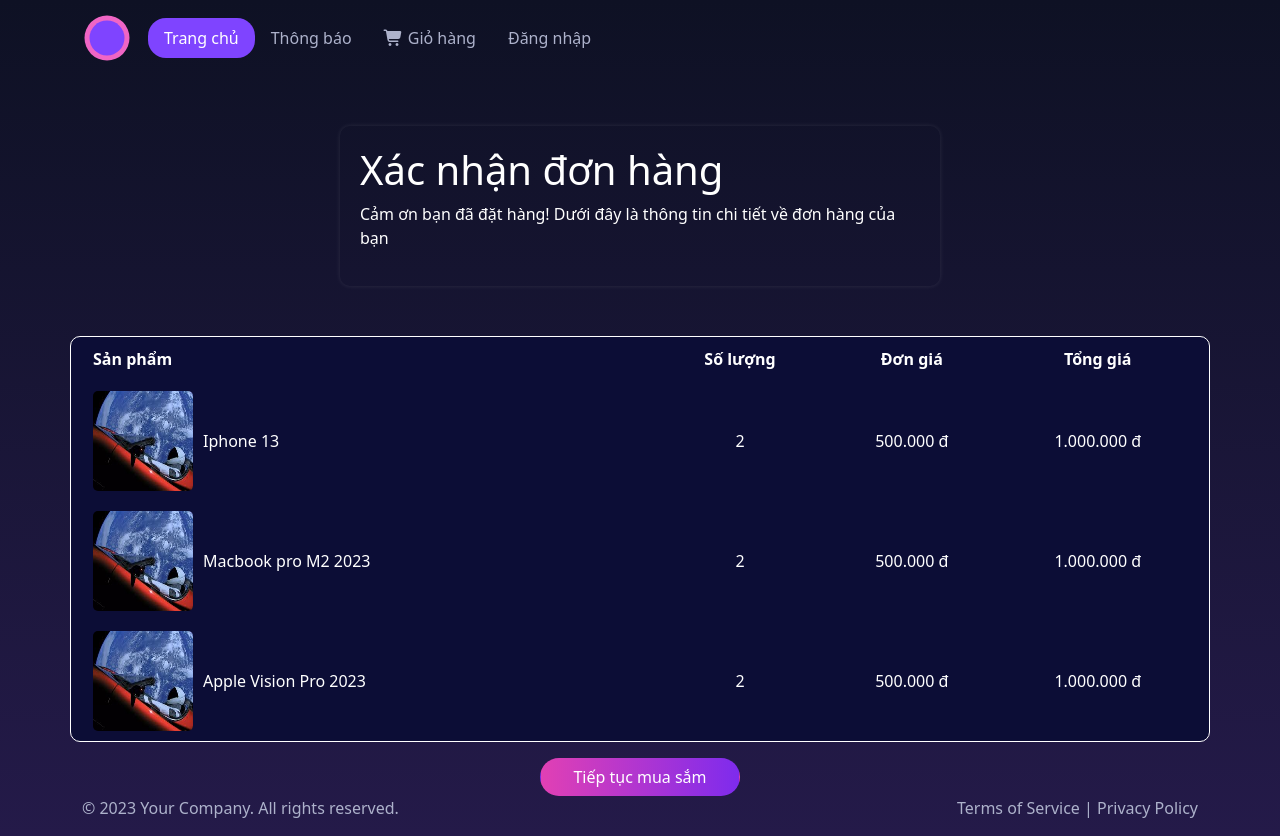
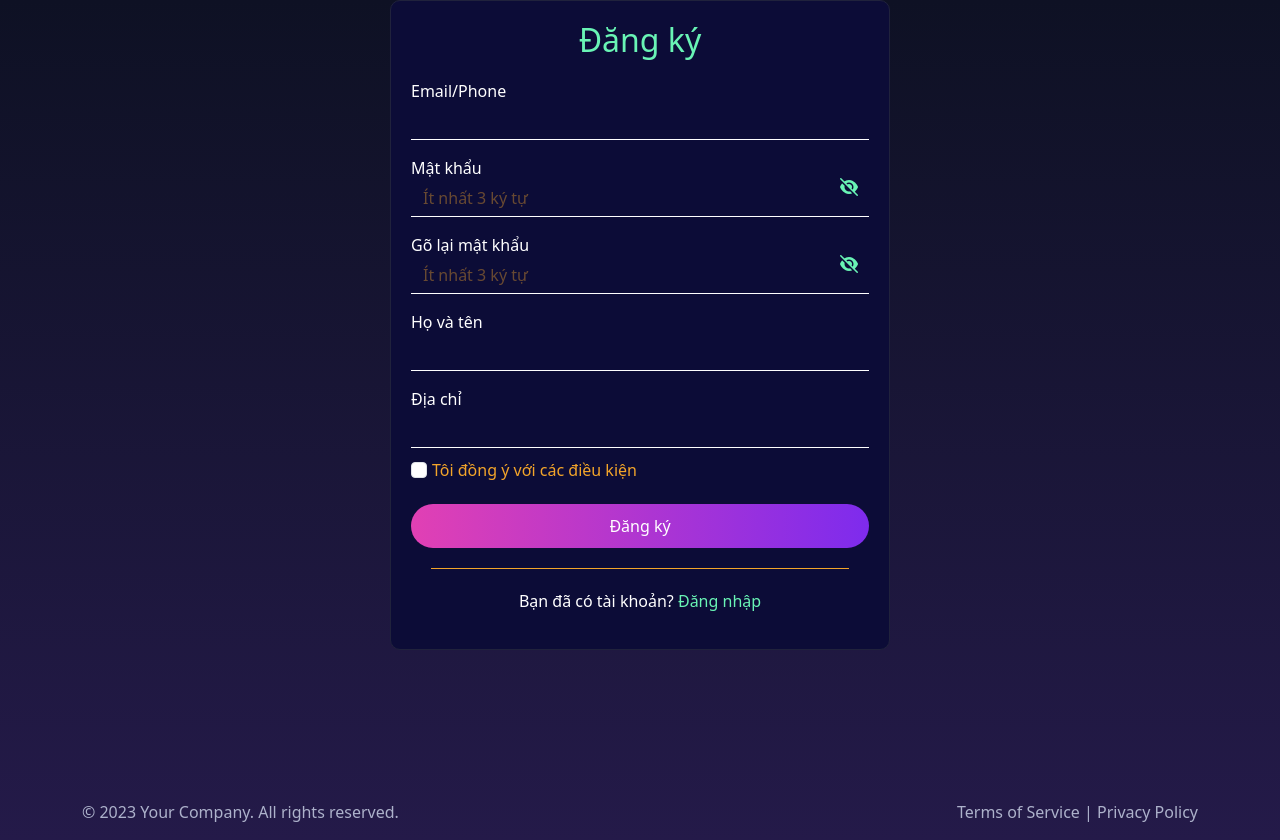
Before and after one commit to NgocDungK68/shopapp-angular, an Angular app: page / in a window 1280 px wide. Built offline with nearby package versions, Linux system fonts and the light colour scheme.

Commit message:
login + register html

```diff
--- /dev/null
+++ b/src/app/login/login.component.html
@@ -0,0 +1,46 @@
+<app-header></app-header>
+<div class="container">
+    <div class="row">
+        <div class="col-md-6 offset-md-3">
+            <div class="login-form mx-auto">
+                <h2 class="login-header">Đăng nhập</h2>
+                <div class="form-group">
+                    <label for="email">Email/Phone</label>
+                    <input type="text" class="form-control" id="email">
+                    <div class="divider-nospace"></div>
+                </div>
+                <div class="mt-5"></div>
+                <div class="form-group password-field">
+                    <label for="password">Mật khẩu</label>
+                    <input type="password" placeholder="Ít nhất 3 ký tự" class="form-control" id="password">
+                    <i class="password-toggle fas fa-eye-slash"></i>
+                    <div class="divider-nospace"></div>
+                </div>
+                <div class="form-group">
+                    <div class="form-check checkbox-text">
+                        <span style="display: flex;">
+                            <input type="checkbox" class="form-check-input" id="remember">
+                            <label class="form-check-label text-start" for="remember">
+                                Ghi nhớ đăng nhập
+                            </label>
+                        </span>
+                        <a href="#" class="register-link">Quên mật khẩu</a>
+                    </div>
+                </div>
+                <div class="form-group">
+                    <select class="form-control access-right">
+                        <option selected disabled>Quyền đăng nhập</option>
+                        <option>Nguời dùng</option>
+                        <option>Quản trị viên</option>
+                    </select>
+                </div>
+                <button type="button" class="login-button">Đăng nhập</button>
+                <div class="divider"></div>
+                <p class="text-center">Bạn chưa đăng ký? <span>
+                    <a href="#" class="register-link">Tạo tài khoản</a>
+                </span></p>
+            </div>
+        </div>
+    </div>
+</div>
+<app-footer></app-footer>
--- /dev/null
+++ b/src/app/login/login.component.scss
@@ -0,0 +1,118 @@
+.container {
+    color: white;
+    height: 100vh;
+}
+
+.login-form {
+    background-color: rgb(12, 12, 55);
+    border-radius: 10px;
+    padding: 20px;
+    max-width: 500px;
+    border: 1px solid rgb(32, 34, 60);
+    align-items: center;
+    justify-content: center;
+}
+
+.login-header {
+    text-align: center;
+    color: rgb(105, 244, 181);
+    margin-bottom: 20px;
+}
+
+.form-control {
+    background-color: transparent;
+    border: none;
+    color: white;
+}
+
+.form-control:focus {
+    color: white;
+    background-color: transparent;
+    outline: none;
+    border-color: transparent;
+}
+
+.divider-nospace {
+    border-top: 1px solid white;
+}
+
+.password-field {
+    position: relative;
+}
+
+.password-toggle {
+    position: absolute;
+    top: 50%;
+    right: 10px;
+    transform: translateY(-50%);
+    color: rgb(105, 244, 181);
+    cursor: pointer;
+}
+
+.checkbox-text {
+    color: rgb(243, 265, 42);
+    display: flex;
+    justify-content: space-between;
+    align-items: center;
+    margin-top: 10px;
+}
+
+/* Màu checkbox khi được chọn */
+.checkbox-text input[type="checkbox"]:checked {
+    border-color: white;
+    background-color: rgb(233, 66, 178);
+}
+
+.form-check-input {
+    margin-right: 5px;
+}
+
+.register-link {
+    color: rgb(105, 244, 181);
+    text-emphasis: none;
+}
+
+.access-right {
+    margin-top: 20px;
+    width: 200px;
+    color: white;
+    border: 1px solid rgb(225, 64, 180);
+}
+
+// .access-right option {
+//     background-color: rgb(12, 12, 55); /* nền tối đồng bộ */
+//     color: white; /* chữ trắng */
+// }
+
+.access-right:focus {
+    border: 1px solid rgb(225, 64, 180);
+}
+
+.form-control::placeholder {
+    color: rgba(243, 165, 42, 0.4);
+    opacity: 1;
+}
+
+.form-control:-ms-input-placeholder {
+    color: rgba(243, 165, 42, 0.4);
+}
+
+.form-control::-ms-input-placeholder {
+    color: rgba(243, 165, 42, 0.4);
+}
+
+.login-button {
+    background: linear-gradient(to right, rgb(225, 64, 180), rgb(126, 43, 237));
+    color: white;
+    border-radius: 30px;
+    width: 100%;
+    padding: 10px 0;
+    margin-top: 20px;
+    border: none;
+}
+
+.divider {
+    height: 1px;
+    background-color: rgb(243, 165, 42);
+    margin: 20px;
+}
--- /dev/null
+++ b/src/app/register/register.component.html
@@ -0,0 +1,57 @@
+<!-- <app-header></app-header> -->
+<div class="container">
+    <div class="row">
+        <div class="col-md-6 offset-md-3">
+            <div class="register-form mx-auto">
+                <h2 class="register-header">Đăng ký</h2>
+                <div class="form-group">
+                    <label for="email">Email/Phone</label>
+                    <input type="text" class="form-control" id="email">
+                    <div class="divider-nospace"></div>
+                </div>
+                <div class="mt-3"></div>
+                <div class="form-group password-field">
+                    <label for="password">Mật khẩu</label>
+                    <input type="password" placeholder="Ít nhất 3 ký tự" class="form-control" id="password">
+                    <i class="password-toggle fas fa-eye-slash"></i>
+                    <div class="divider-nospace"></div>
+                </div>
+                <div class="mt-3"></div>
+                <div class="form-group password-field">
+                    <label for="confirm-password">Gõ lại mật khẩu</label>
+                    <input type="password" placeholder="Ít nhất 3 ký tự" class="form-control" id="confirm-password">
+                    <i class="password-toggle fas fa-eye-slash"></i>
+                    <div class="divider-nospace"></div>
+                </div>
+                <div class="mt-3"></div>
+                <div class="form-group">
+                    <label for="full-name">Họ và tên</label>
+                    <input type="text" class="form-control" id="full-name">
+                    <div class="divider-nospace"></div>
+                </div>
+                <div class="mt-3"></div>
+                <div class="form-group">
+                    <label for="address">Địa chỉ</label>
+                    <input type="text" class="form-control" id="address">
+                    <div class="divider-nospace"></div>
+                </div>
+                <div class="form-group">
+                    <div class="form-check checkbox-text">
+                        <span style="display: flex;">
+                            <input type="checkbox" class="form-check-input" id="agree">
+                            <label class="form-check-label text-start" for="agree">
+                                Tôi đồng ý với các điều kiện
+                            </label>
+                        </span>
+                    </div>
+                </div>
+                <button type="button" class="register-button">Đăng ký</button>
+                <div class="divider"></div>
+                <p class="text-center">Bạn đã có tài khoản? <span>
+                    <a href="#" class="register-link">Đăng nhập</a>
+                </span></p>
+            </div>
+        </div>
+    </div>
+</div>
+<app-footer></app-footer>
--- /dev/null
+++ b/src/app/register/register.component.scss
@@ -0,0 +1,107 @@
+.container {
+    color: white;
+    height: 100vh;
+}
+
+.register-form {
+    background-color: rgb(12, 12, 55);
+    border-radius: 10px;
+    padding: 20px;
+    max-width: 500px;
+    border: 1px solid rgb(32, 34, 60);
+    align-items: center;
+    justify-content: center;
+}
+
+.register-header {
+    text-align: center;
+    color: rgb(105, 244, 181);
+    margin-bottom: 20px;
+}
+
+.label-text {
+    color: rgb(243, 165, 42);
+}
+
+.form-control {
+    background-color: transparent;
+    border: none;
+    color: white;
+}
+
+.form-control:focus {
+    color: white;
+    background-color: transparent;
+    outline: none;
+    box-shadow: none;;
+    border-color: transparent;
+    padding-left: 0;
+}
+
+.password-field {
+    position: relative;
+}
+
+.password-toggle {
+    position: absolute;
+    top: 50%;
+    right: 10px;
+    transform: translateY(-50%);
+    color: rgb(105, 244, 181);
+    cursor: pointer;
+}
+
+.checkbox-text {
+    color: rgb(243, 165, 42);
+    display: flex;
+    justify-content: space-between;
+    align-items: center;
+    margin-top: 10px;
+}
+
+.checkbox-text input[type="checkbox"]:checked {
+    border-color: white;
+    background-color: rgb(233, 66, 178);
+}
+
+.form-check-input {
+    margin-right: 5px;
+}
+
+.register-link {
+    color: rgb(105, 244, 181);
+    text-decoration: none;
+}
+
+.register-button {
+    background: linear-gradient(to right, rgb(225, 64, 180), rgb(126, 43, 237));
+    color: white;
+    border-radius: 30px;
+    width: 100%;
+    padding: 10px 0;
+    margin-top: 20px;
+    border: none;
+}
+
+.divider {
+    height: 1px;
+    background-color: rgb(243, 165, 42);
+    margin: 20px;
+}
+
+.divider-nospace {
+    border-top: 1px solid white;
+}
+
+.form-control::placeholder {
+    color: rgba(243, 165, 42, 0.4);
+    opacity: 1;
+}
+
+.form-control:-ms-input-placeholder {
+    color: rgba(243, 165, 42, 0.4);
+}
+
+.form-control::-ms-input-placeholder {
+    color: rgba(243, 165, 42, 0.4);
+}
--- a/src/index.html
+++ b/src/index.html
@@ -16,6 +16,8 @@
   <!-- <app-home></app-home> -->
   <!-- <app-detail-product></app-detail-product> -->
   <!-- <app-order></app-order> -->
-  <app-order-confirm></app-order-confirm>
+  <!-- <app-order-confirm></app-order-confirm> -->
+  <!-- <app-login></app-login> -->
+  <app-register></app-register>
 </body>
 </html>
```
Also changed, not shown: src/app/app.module.ts (+6 -2 lines), src/app/login/login.component.ts (added, +10 -0 lines), src/app/register/register.component.ts (added, +10 -0 lines).
